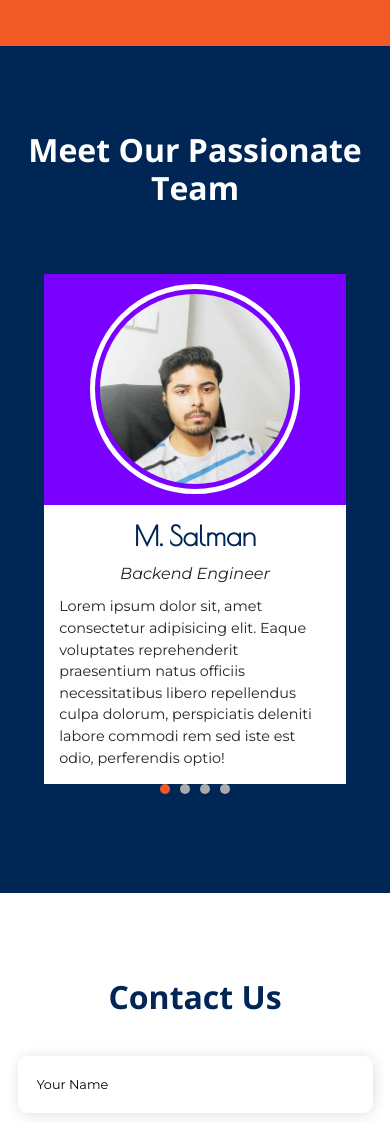
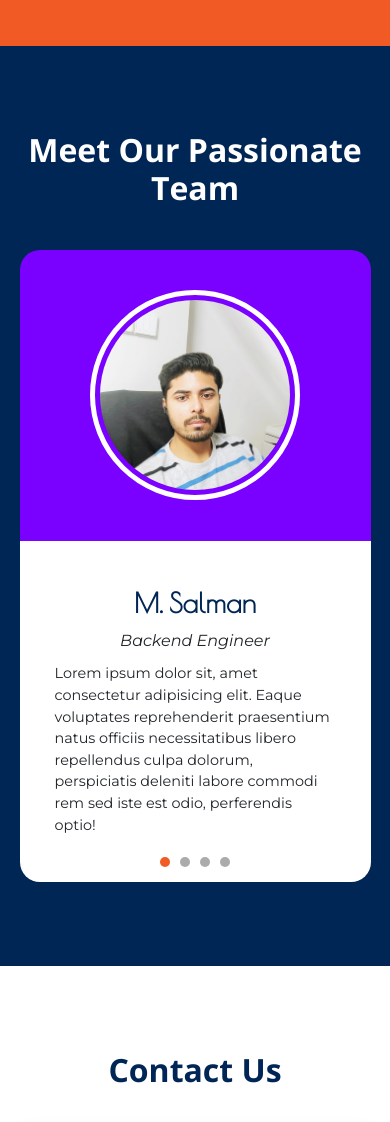
Before and after one commit to msalmankhokhar/Nexolare-Official, a Flask app: page / in a window 390 px wide. Shown: the part 2222-3344 px from the top of the page. Run offline with Flask 3, Linux system fonts and the light colour scheme; some libraries are stand-ins or nearby versions.

Commit message:
modified:   static/css/style.css

```diff
--- a/static/css/style.css
+++ b/static/css/style.css
@@ -695,8 +695,8 @@ header .content .textBox .desc{
     .serviceBox .textBox p{
         font-size: 1rem;
     }
-    #teamSlider .slidesBox .slide{
-        padding: 7% 7%;
+    #teamSlider .slidesBox .slide .content, #teamSlider .slidesBox .slide .dpContainer{
+        padding: 13% 10%;
     }
     #teamSlider .slidesBox .slide .desc{
         font-size: 0.9rem;
```
